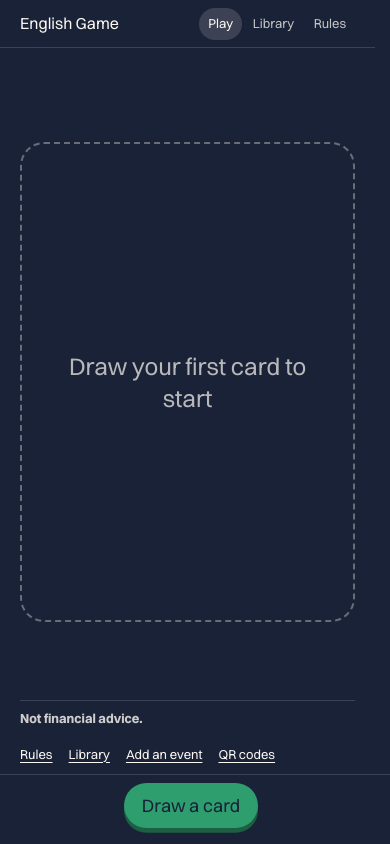
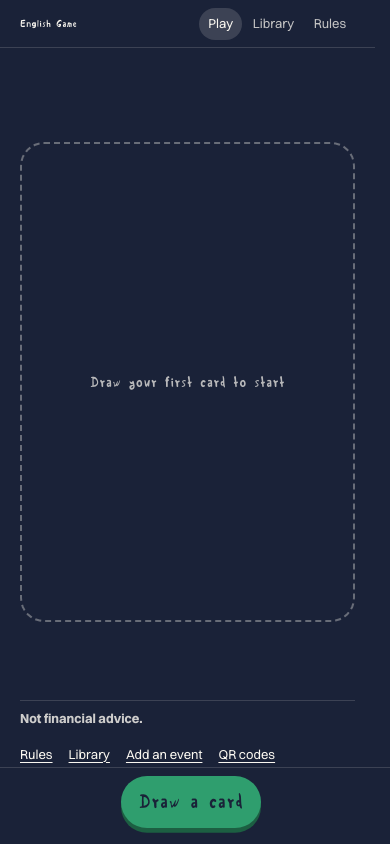
Before and after one commit to Mazout-A/Hol-UP, an Astro site: page / in a window 390 px wide. Built offline with nearby package versions, Linux system fonts and the light colour scheme; Astro itself is replaced by a stand-in of ours.

Commit message:
probleme typo changement

```diff
--- a/src/styles/fonts.css
+++ b/src/styles/fonts.css
@@ -16,7 +16,7 @@
 
 @font-face {
   font-family: 'dingdongirregular';
-  src: url('../fonts/dingdongirregular.otf') format('truetype');
+  src: url('../fonts/dingdongirregular.otf') format('opentype');
   font-weight: 400;
   font-display: swap;
   font-style: normal;
--- a/src/styles/style.css
+++ b/src/styles/style.css
@@ -44,6 +44,7 @@ body{
     display: flex;
     flex-direction: column;
     gap: var(--space-m);
+    border-radius: 24px;
 }
 
 .card_title{
@@ -52,7 +53,7 @@ body{
     max-width: 100%;
     padding: var(--space-s) var(--space-m);
     font-family: var(--font-display);
-    font-size: var(--font-size-l);
+    font-size: var(--font-size-xl);
     line-height: 1.1;
     text-wrap: balance;
 }
@@ -93,7 +94,7 @@ body{
   align-items: center;
   gap: var(--space-s);
   font-family: var(--font-display);
-  font-size: var(--font-size-l);
+  font-size: var(--font-size-xl);
 }
 
 [data-sentiment="positive"] .card_score { color: var(--color-positive-text); }
@@ -112,7 +113,7 @@ body{
 
 .card_year {
   font-family: var(--font-display);
-  font-size: var(--font-size-l);
+  font-size: var(--font-size-xl);
 }
 
 .card_source {
@@ -581,7 +582,7 @@ a.btn {
 
   .buttons .btn {
     padding: var(--space-s) var(--space-m);
-    font-size: 1.125rem;
+    font-size: var(--font-size-xl);
   }
 
   .buttons #round {
--- a/src/styles/token.css
+++ b/src/styles/token.css
@@ -5,9 +5,9 @@
   --color-accent: #d9482b;
 
   /* Couleurs des cartes */
-  --color-card-background: #fbf8f1;
-  --color-card-inner-background: pink;
-  --color-card-text: #1a2238;
+  --color-card-background: #223d1f;
+  --color-card-inner-background: #f3f3da;
+  --color-card-text: #000;
 
   /* Couleurs d'état */
   --color-positive: #2f9e6e;
@@ -17,7 +17,7 @@
   --color-negative-text: #a32a2a;
 
   /* Polices */
-  --font-display: 'Dingdong', 'Switzer', system-ui, sans-serif;
+  --font-display: 'dingdongirregular', 'Switzer', system-ui, sans-serif;
   --font-body: 'Switzer', system-ui, sans-serif;
 
   /* Tailles de texte */
```
